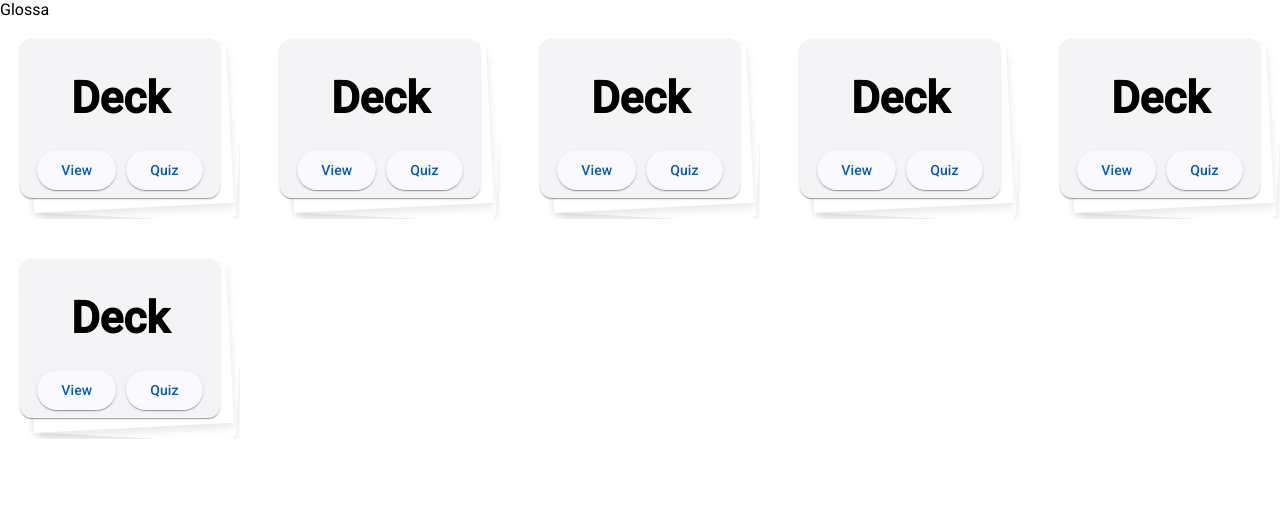
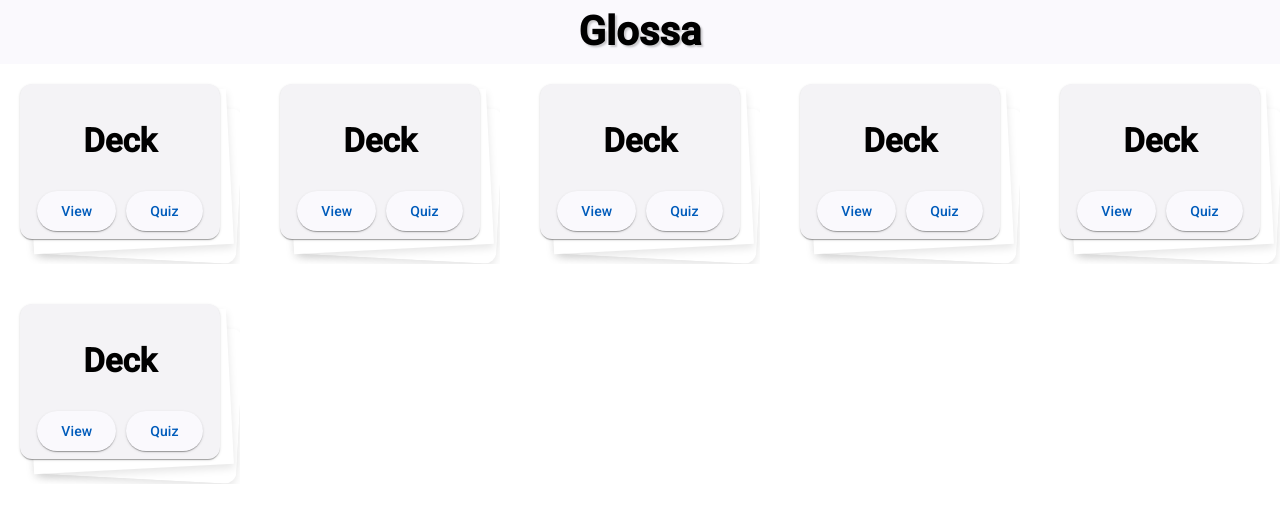
Before and after one commit to sonofzen1/GlossaAV, an Angular app: page / in a window 1280 px wide. Shown: the top 522 px of the page. Built offline with nearby package versions, Linux system fonts and the light colour scheme.

Commit message:
Changed Title

```diff
--- a/src/app/app.component.css
+++ b/src/app/app.component.css
@@ -1,3 +1,14 @@
+.mat-toolbar {
+  text-align: center;
+}
+
+.mat-h1 {
+  font-size: 2.5rem;
+  font-weight: bold;
+  text-shadow: 2px 2px 2px rgba(0, 0, 0, 0.2);
+  color: #000000;
+}
+
 .large-card-deck {
   width: 100%;
   height: 100%;
--- a/src/app/app.component.html
+++ b/src/app/app.component.html
@@ -1,4 +1,8 @@
-<header>Glossa</header>
+<mat-toolbar color="primary">
+  <mat-toolbar-row style="justify-content: center;">
+    <span class="mat-h1">Glossa</span>
+  </mat-toolbar-row>
+</mat-toolbar>
 <body>
   <mat-grid-list cols="5" rowHeight="200px" gutterSize="20px">
     <mat-grid-tile>
--- a/src/app/app.component.ts
+++ b/src/app/app.component.ts
@@ -5,11 +5,13 @@ import { DeckComponent } from "./deck/deck.component";
 import {MatGridListModule} from '@angular/material/grid-list';
 import {MatCardModule} from '@angular/material/card';
 import { FlashcardComponent } from './flashcard/flashcard.component';
+import {MatToolbarModule} from '@angular/material/toolbar';
+
 
 
 @Component({
   selector: 'app-root',
-  imports: [RouterOutlet, DeckComponent, MatGridListModule, MatCardModule, FlashcardComponent],
+  imports: [RouterOutlet, DeckComponent, MatGridListModule, MatCardModule, FlashcardComponent, MatToolbarModule],
   templateUrl: './app.component.html',
   styleUrl: './app.component.css'
 })
--- a/src/app/deck/deck.component.html
+++ b/src/app/deck/deck.component.html
@@ -1,7 +1,7 @@
 <mat-card class="stacked-card">
-  <mat-card-header style="display: flex; justify-content:center">
+  <mat-card-header class="center-title">
     <mat-card-title>
-      <h1>{{name}}</h1>
+      <h2>{{name}}</h2>
     </mat-card-title>
   </mat-card-header>
   <mat-card-content>
```
